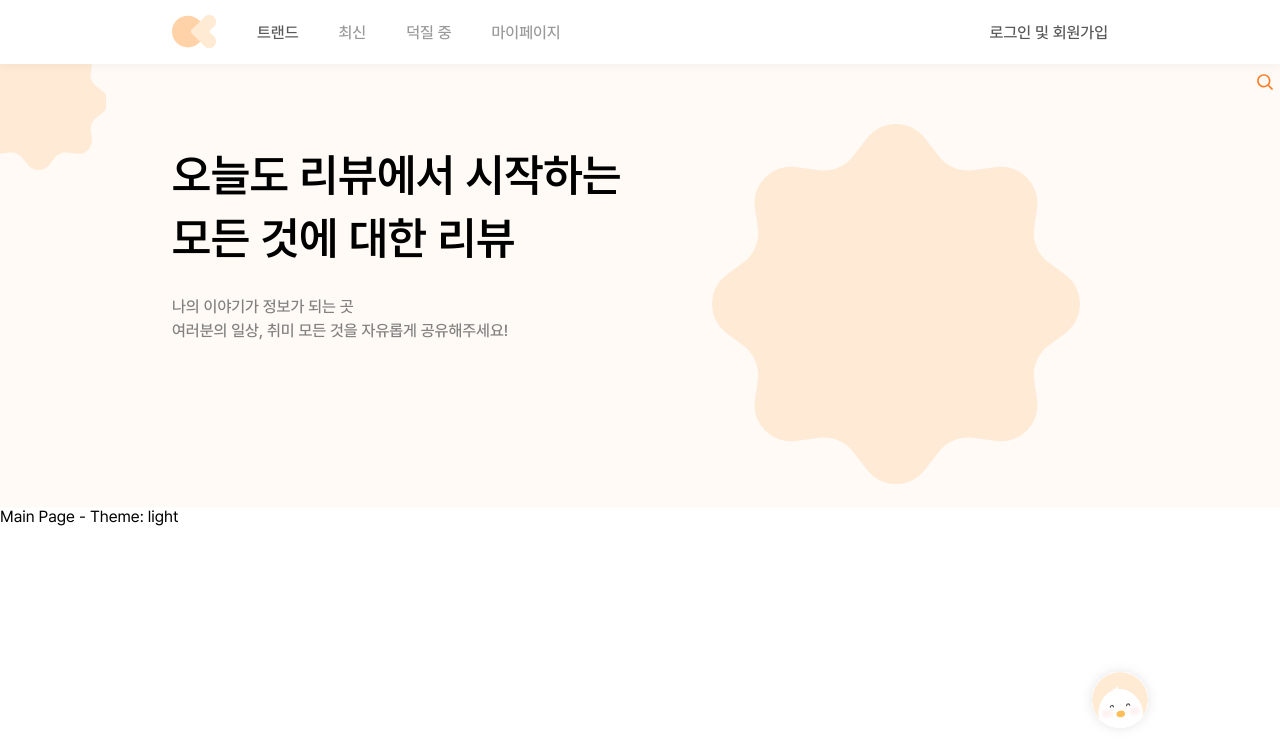
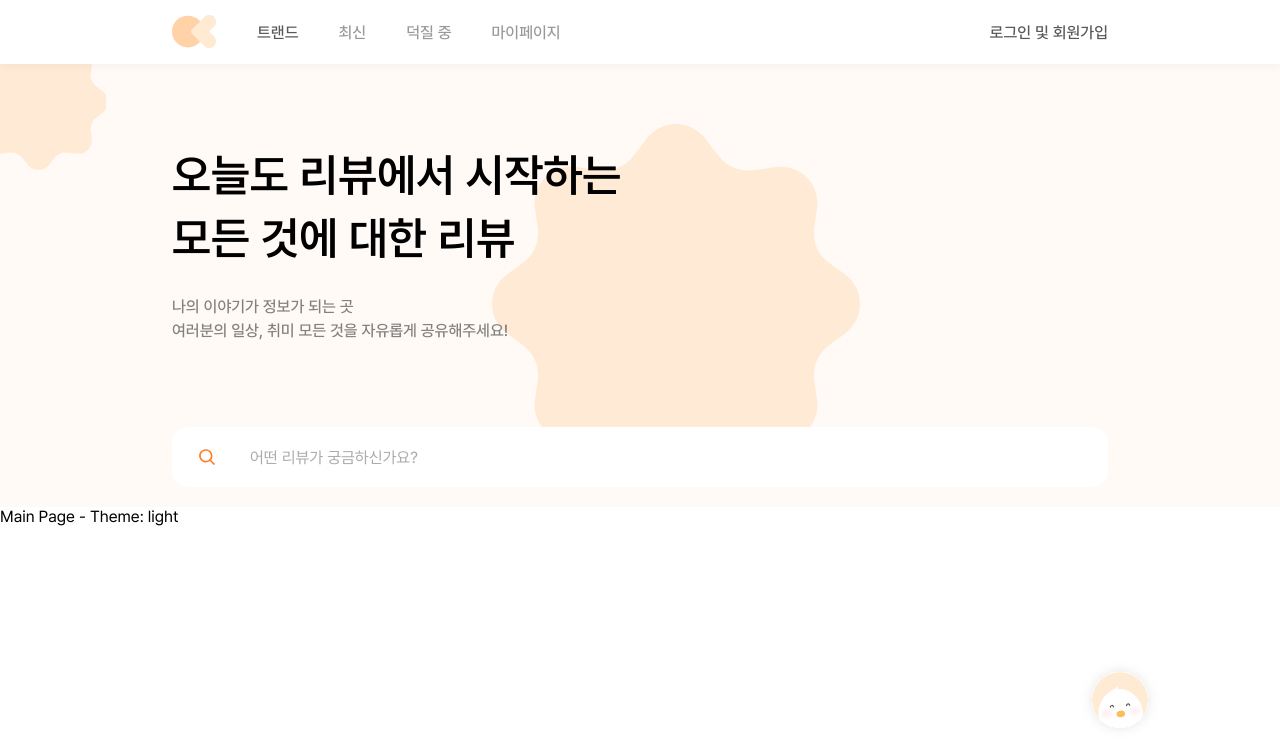
Before and after one commit to namoo93/today-review-duck2, a Next.js app: page / in a window 1280 px wide. Shown: the top 756 px of the page. Built offline with nearby package versions, Linux system fonts and the light colour scheme.

Commit message:
검색창 추가

```diff
--- a/src/app/_components/atoms/Search.tsx
+++ b/src/app/_components/atoms/Search.tsx
@@ -38,13 +38,6 @@ export default function Search({
         margin: margin,
       }}
     >
-      <input
-        className={`${styles.input} elipsis_1_lines`}
-        value={value}
-        onChange={onChange}
-        onKeyDown={onKeyDown}
-        placeholder={placeholder}
-      />
       <button className={styles.button} onClick={onClick} type="button">
         <Icon
           width={"20px"}
@@ -53,7 +46,13 @@ export default function Search({
           alt="검색 아이콘"
         />
       </button>
-
+      <input
+        className={`${styles.input} elipsis_1_lines`}
+        value={value}
+        onChange={onChange}
+        onKeyDown={onKeyDown}
+        placeholder={placeholder}
+      />
       {errorMessage && <p className={styles.error_message}>{errorMessage}</p>}
     </div>
   );
--- a/src/app/_components/atoms/_css/search.module.css
+++ b/src/app/_components/atoms/_css/search.module.css
@@ -8,7 +8,6 @@
   margin: 0;
   background: transparent;
   border-radius: 5px;
-  border: 1px solid var(--point-gray);
   overflow: hidden;
   position: relative;
 }
@@ -17,20 +16,21 @@
   display: flex;
   width: 100%;
   flex: 1 0 0;
-  font-size: 14px;
-  padding: 6px 30px 6px 12px;
+  font-size: 16px;
+  padding: 6px;
+  padding-left: 58px;
   border-radius: 0px;
   border: none;
   background-color: transparent;
 }
 .input::placeholder {
-	font-size: 14px;
-	color: #969696;
+  font-size: 16px;
+  color: #aaa;
 }
 
 .button {
   position: absolute;
-  right: 0;
+  left: 0;
   width: 30px;
   height: 30px;
   border: none;
--- a/src/app/main/_components/Banner.tsx
+++ b/src/app/main/_components/Banner.tsx
@@ -5,10 +5,27 @@ import ImgStarDark from "@/../../public/images/img-banner-star-dark.svg";
 import { useRecoilState } from "recoil";
 import { themeState } from "@/app/_recoil/themeAtom";
 import { Icon, Search } from "@/app/_components/atoms";
+import { useState } from "react";
 // import Link from "next/link";
 
 export default function Banner() {
   const [theme] = useRecoilState(themeState);
+  const [searchValue, setSearchValue] = useState<string>("");
+
+  const searchHandler = (e: React.KeyboardEvent<HTMLInputElement>) => {
+    if (e.key === "Enter" && searchValue !== "") {
+      console.log("검색 실행:", searchValue);
+    } else {
+    }
+    if (e.key === "Backspace" && searchValue === "") {
+      console.log("검색 값 초기화");
+    }
+  };
+  const searchButtonHandler = () => {
+    if (searchValue !== "") {
+      console.log("검색 실행:", searchValue);
+    }
+  };
 
   return (
     <section className={styles.page}>
@@ -28,8 +45,16 @@ export default function Banner() {
           </p>
         </div>
 
-        <div className={styles.search_bar_wrap}>
-          <Search value={""} onChange={() => {}} onKeyDown={() => {}} />
+        <div className={styles.search_position}>
+          <button type="button" className={styles.search_input_wrap}>
+            <Search
+              value={searchValue}
+              onChange={(e) => setSearchValue(e.target.value)}
+              onKeyDown={(e) => searchHandler(e)}
+              onClick={() => searchButtonHandler()}
+              placeholder="어떤 리뷰가 궁금하신가요?"
+            />
+          </button>
         </div>
 
         <div className={styles.banner_back_pattern_top}>
--- a/src/app/main/_css/banner.module.css
+++ b/src/app/main/_css/banner.module.css
@@ -49,8 +49,29 @@
 .banner_back_pattern_bottom {
   position: absolute;
   top: 60px;
-  right: 200px;
+  right: 420px;
   bottom: auto;
   left: auto;
   z-index: 0;
 }
+
+.search_position {
+  position: absolute;
+  z-index: 3;
+  bottom: 20px;
+  left: 50%;
+  transform: translateX(-50%);
+  right: auto;
+}
+.search_input_wrap {
+  height: 60px;
+  padding: 0 20px;
+  padding-right: 50px;
+  margin: 0 auto;
+  width: 936px;
+  border: none;
+  background-color: #fff;
+  display: flex;
+  align-items: center;
+  border-radius: 16px;
+}
```
